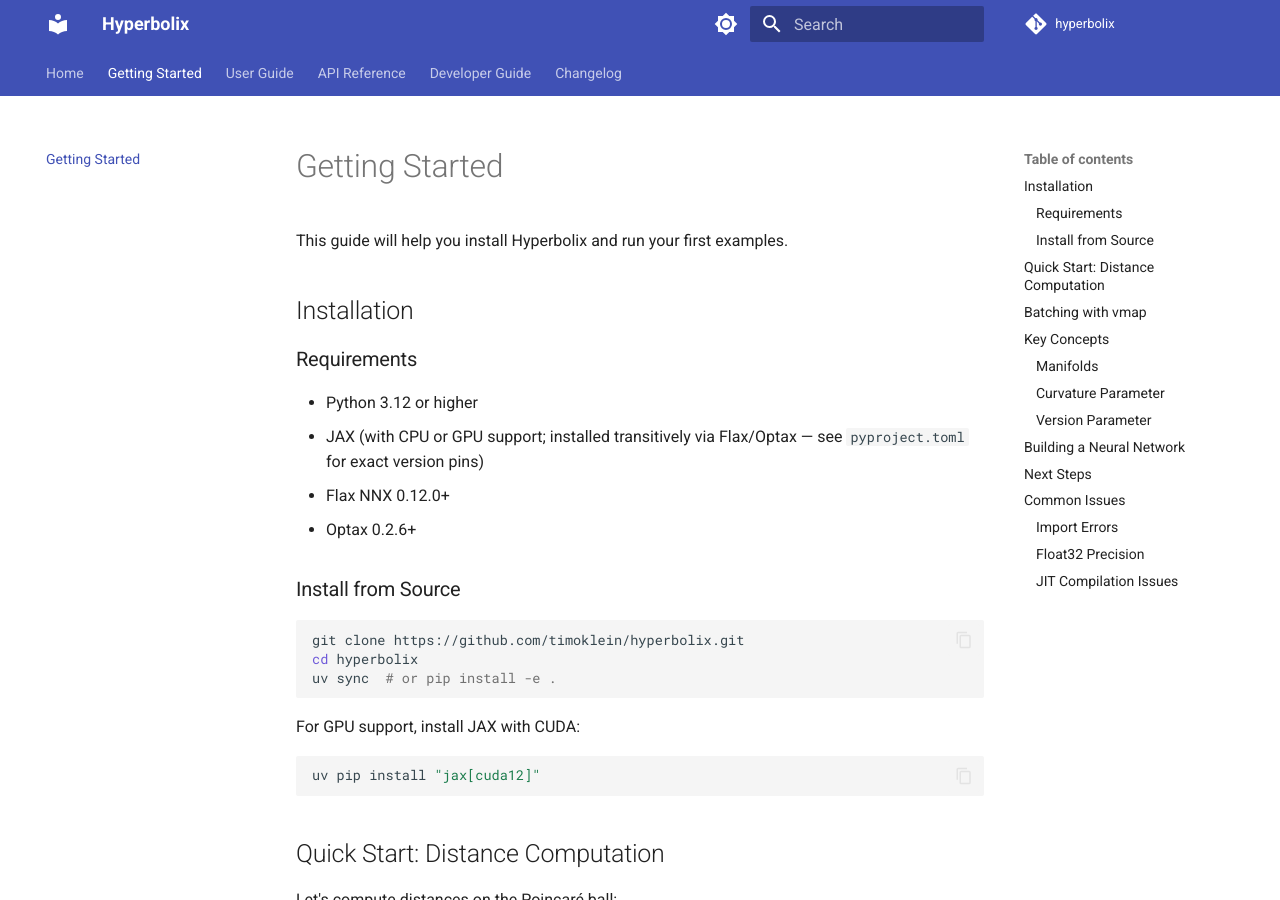
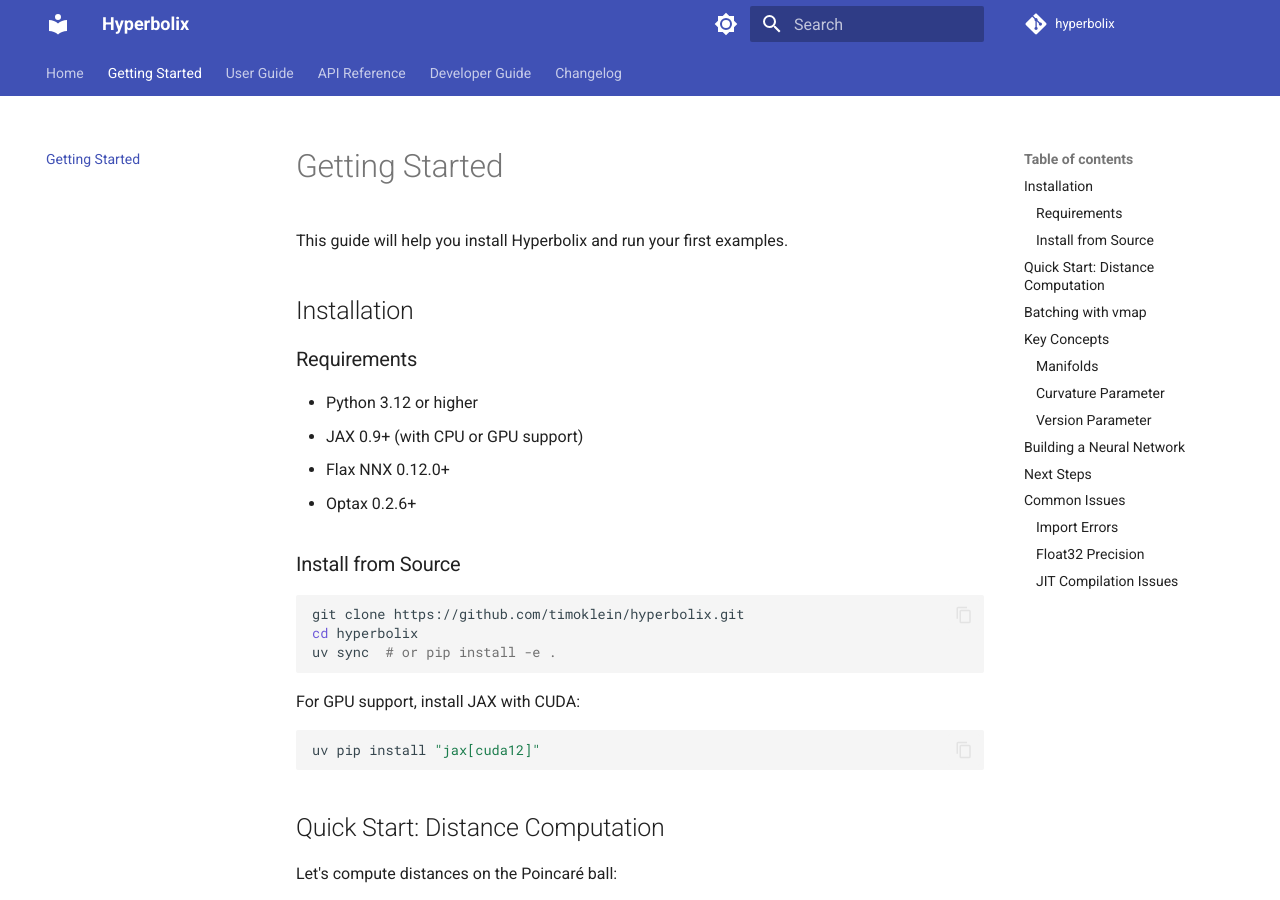
Before and after one commit to timoklein/hyperbolix, an MkDocs documentation site: the page built from docs/getting-started.md, in a window 1280 px wide and 900 px high. Built offline with MkDocs 1.6.1 and Material for MkDocs 9.7.7, drawn with Linux system fonts in a browser that asks for light colours; comment, search, counter and statistics services are not loaded; the version menu is left out.

Commit message:
Declare jax as a direct dependency (jax>=0.9)
hyperbolix imports jax in every module and its public API is jax
arrays; the constraint belongs in our dependency list rather than
riding transitively on flax/chex. Lock unchanged except for recording
the requirement. Bound at 0.9 since that is the line CI tests against.

Co-Authored-By: Claude Fable 5 <noreply@anthropic.com>

```diff
--- a/docs/getting-started.md
+++ b/docs/getting-started.md
@@ -7,7 +7,7 @@ This guide will help you install Hyperbolix and run your first examples.
 ### Requirements
 
 - Python 3.12 or higher
-- JAX (with CPU or GPU support; installed transitively via Flax/Optax — see `pyproject.toml` for exact version pins)
+- JAX 0.9+ (with CPU or GPU support)
 - Flax NNX 0.12.0+
 - Optax 0.2.6+
 
--- a/pyproject.toml
+++ b/pyproject.toml
@@ -42,6 +42,7 @@ classifiers = [
 dependencies = [
     "chex>=0.1.91",
     "flax>=0.12.0",
+    "jax>=0.9",
     "jaxtyping>=0.3.2",
     "optax>=0.2.6",
 ]
```
Also changed, not shown: README.md (+1 -1 lines), 1 other file.
